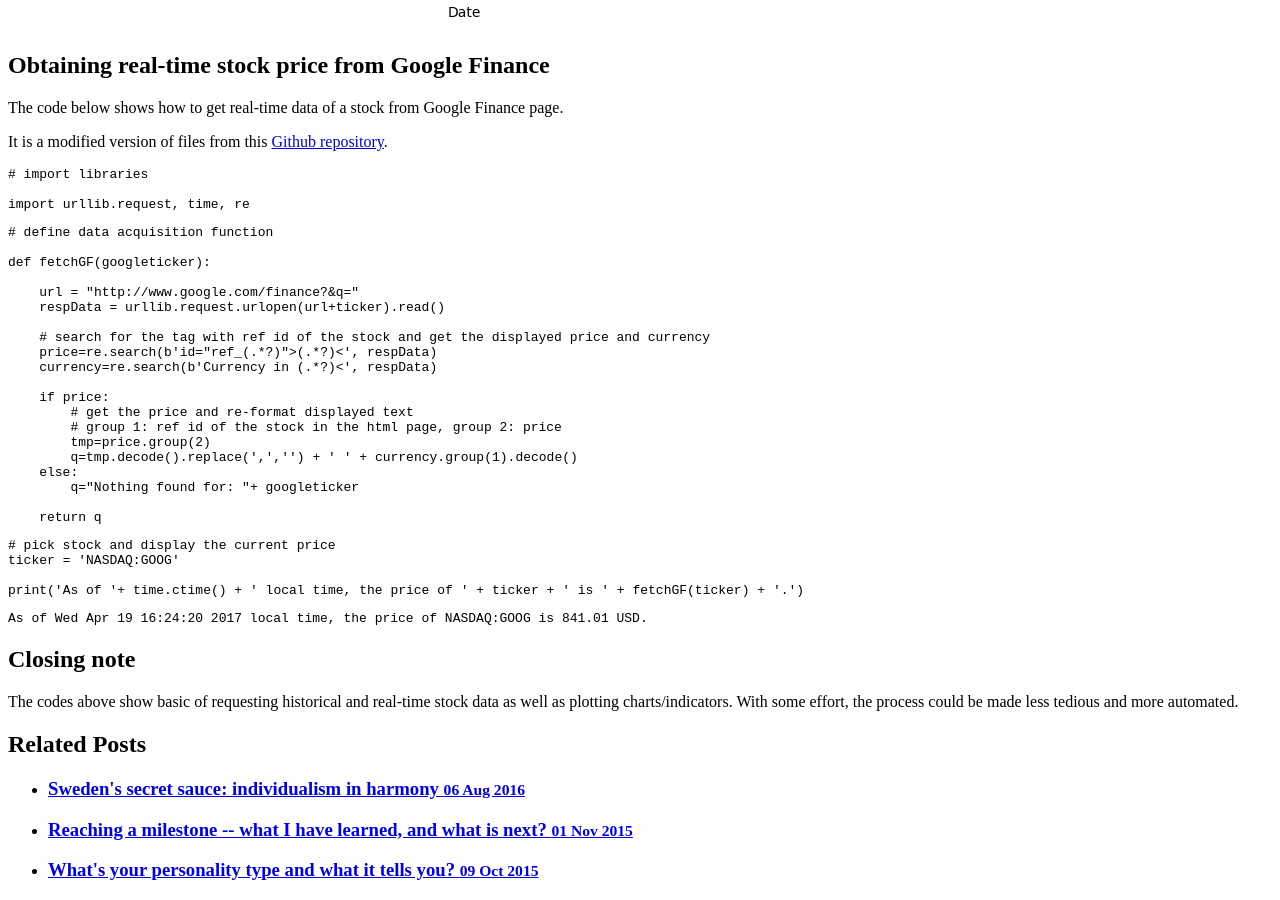
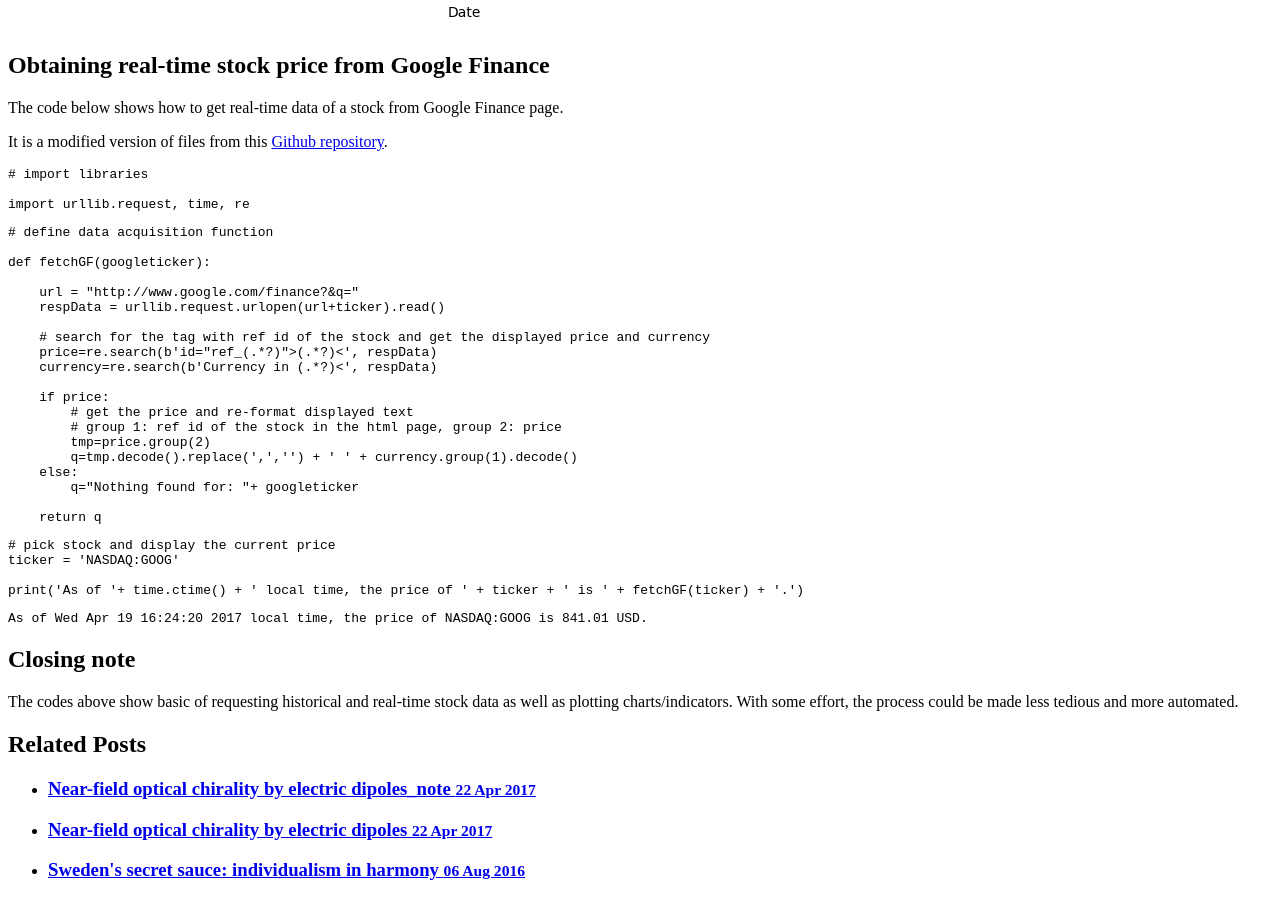
Before and after one commit to clumdee/clumdee.github.io_hyde, a Jekyll site: the page built from codes/_posts/2017-04-19-basic-stock-analysis.md, in a window 1280 px wide and 900 px high, scrolled down 2292 px. Built offline with Jekyll 4.4.1, drawn with Linux system fonts in a browser that asks for light colours; some of the changed lines change nothing that is shown.

Commit message:
Add nearfield chirality code
Add MathJax script in post-layout, add posts

````diff
--- a/_layouts/post.html
+++ b/_layouts/post.html
@@ -1,6 +1,8 @@
 ---
 layout: default
 ---
+
+<script type="text/javascript" src="http://cdn.mathjax.org/mathjax/latest/MathJax.js?config=TeX-AMS-MML_HTMLorMML"></script>
 
 <div class="post">
   <h1 class="post-title">{{ page.title }}</h1>
--- /dev/null
+++ b/codes/_posts/2017-04-22-nearfield-optical-chirality.md
@@ -0,0 +1,159 @@
+---
+layout: post
+title: "Near-field optical chirality by electric dipoles"
+date: 2017-04-22
+categories: code_python
+---
+
+
+## Near-field optical chirality
+
+Optical chirality comes in forms of circular polarizations: left-handed or right-handed. Achiral light i.e. linearly polarized light can gain optical chirality through interacting with chiral media such as chiral molecules. The effect can be observed with techniques such as [circular dichroism spectroscopy](https://en.wikipedia.org/wiki/Circular_dichroism)
+
+Although not being able to induce far-field chirality to light, a symmetric optical antenna can create localized field of optical chirality.
+
+## Calculating chiral near-field
+
+The following code calculates and plots 3-dimensional distribution of chiral optical near-field generated by two orthogonal electric dipoles when excited by an electromagnetic field.
+
+Two categories of the incident field can be used:
+* Linearly polarized
+* Elliptically polarized with \\(E_y\\) has 90deg phase lag with respect to \\(E_x\\).
+
+In both cases, the relative magnitude of \\(E_x\\) and \\(E_y\\) can be adjusted by changing the angle *\\(\psi\\) (psi)*, with respect to the x-axis *i.e.* \\(E_x\sim\cos(\psi)\\) and \\(E_y\sim\sin(\psi)\\).
+
+The code was developed based on two articles: [M. Schaferling, OptEx 2012](https://www.osapublishing.org/oe/abstract.cfm?uri=oe-20-24-26326) and [T. J. Davis, PhyRevB 2013](https://journals.aps.org/prb/abstract/10.1103/PhysRevB.87.085405).
+
+
+### Import libraries
+The *chital_local* function is home-written and is provided [here]({{ page.url }}_note).
+```python
+%matplotlib notebook
+
+import numpy as np
+from mpl_toolkits.mplot3d import Axes3D
+import matplotlib.pyplot as plt
+```
+
+
+```python
+# import an external function to calculate local chiral field
+# the function excludes intrinsic chiral field from the incident field
+from chiral_local import chiral_local
+```
+
+### Set parameters for the incident electromagnetic field
+The necessary parameters are passed to the calculation as ***incWave***.
+
+
+```python
+# define the incident electric field's parameters
+
+freq = 500e12              # set the frequency of the incident field e.g. 500 THz (600nm wavelength)
+omega = 2*np.pi*freq
+c = 3e8                    # speed of light in m/s
+k = omega/c                # (+ or -)? ANS: + because the direction is accounted for when do k <cross> E
+psiDeg = -45               # set psiDeg=45 to have |E_x|=|E_y|, changing the sign (+ or -) also results in changing the handedness when using an elliptical incident field
+psi = psiDeg/180*np.pi
+
+incWave=[k, psi]
+```
+
+### Define parameters for two electric dipoles
+\\(p_x\\) and \\(p_y\\) are the strength, \\(A_x\\) and \\(A_y\\) are constants that depend on the plasma frequency, \\(\omega_{res,x}\\) and \\(\omega_{res,y}\\) are the resonance frequencies, and \\(\Gamma_x\\) and \\(\Gamma_y\\) are the loss terms of the dipoles. For more details, please find the notions in [T. J. Davis, PhyRevB 2013](https://journals.aps.org/prb/abstract/10.1103/PhysRevB.87.085405).
+
+For simplicity, the y-dipole is set to zero in this example. The resulting plot resembles what shown in Figure 2 of [T. J. Davis, PhyRevB 2013](https://journals.aps.org/prb/abstract/10.1103/PhysRevB.87.085405).
+
+
+```python
+## define parameters
+
+# x-dipole
+p_x = 1
+A_x = 1
+omegaRes_x = omega
+Gamma_x = 0.5*omegaRes_x
+deltaOmega_x = omega - omegaRes_x
+beta_x = A_x*p_x**2/(deltaOmega_x**2 + Gamma_x**2/4)
+xDipole = [beta_x,Gamma_x,deltaOmega_x]
+
+# y-dipole
+p_y = 0
+A_y = 1*A_x
+omegaRes_y = omega
+Gamma_y = 0.1*omegaRes_y
+deltaOmega_y = omega - omegaRes_y
+beta_y = A_y*p_y**2/(deltaOmega_y**2 + Gamma_y**2/4)
+yDipole = [beta_y,Gamma_y,deltaOmega_y]
+
+```
+
+### Set plot volume
+
+```python
+## set plot volume
+
+[xlim, ylim, zlim] = [2, 2, 2]
+[nx, ny, nz] = [41, 41, 41]
+
+x,y,z = np.meshgrid(np.linspace(-xlim,xlim,nx), np.linspace(-ylim,ylim,ny), np.linspace(-zlim,zlim,nz))
+x = x.flatten()
+y = y.flatten()
+z = z.flatten()
+
+r = np.sqrt(x**2 + y**2 + z**2)
+
+# define position in a spherical coordinate (r, tetha, phi)
+position=[r, np.arcsin(z/r), np.arctan2(y,x)]
+```
+
+
+### Calculate localized optical chiral field, make sure to select the correct mode!
+
+```python
+# perform calculation
+
+c_local = np.zeros_like(position[0])
+mode = 'linear'
+
+for i in range(position[0].size):
+    pos = [position[0][i],position[1][i],position[2][i]]
+    c_local[i] = chiral_local(incWave, xDipole, yDipole, pos, mode)
+```
+
+
+### 3D interactive plot in ipython/Jupyter notebook
+
+```python
+# plot
+
+scale=omega
+colorLim = 5/omega
+
+fig = plt.figure(figsize=(12,8))
+ax = fig.add_subplot(111, projection='3d')
+s_set = 150*np.log10((np.abs(c_local*omega)))    # scale the size of scatter points to improve visibility, note the log scale
+p = ax.scatter(x, y, z, c=c_local, edgecolor=(0,0,0,0), s=s_set, cmap='jet', vmin=-colorLim, vmax=colorLim, depthshade=False)
+fig.colorbar(p).set_label('chiral-nearfield', fontsize=15)
+
+# axis labels
+title_set = ('Near field optical chirality (c-field): ' + str(c_local.size) + ' data points')
+ax.set_title(title_set, fontsize = 14)
+ax.set_xlabel('x position', fontsize=10)
+ax.set_ylabel('y position', fontsize=10)
+ax.set_zlabel('z position', fontsize=10)
+ax.tick_params(labelsize=10)
+
+# axis limits
+boxlim = 1.5
+ax.set_xlim([-boxlim,boxlim])
+ax.set_ylim([-boxlim,boxlim])
+ax.set_zlim([-boxlim,boxlim])
+
+# set initial viewing angles in degree
+ax.view_init(elev=45, azim=45)
+
+```
+
+
+![png]({{ site.url }}/pics/nearfield-chirality.png)
--- /dev/null
+++ b/codes/_posts/2017-04-22-nearfield-optical-chirality_note.md
@@ -0,0 +1,52 @@
+---
+layout: post
+title: "Near-field optical chirality by electric dipoles_note"
+date: 2017-04-22
+categories: code_python_note
+---
+
+
+## *chiral_local* function
+
+```python
+import numpy as np
+
+def chiral_local(incWave, xDipole, yDipole, position, mode='linear'):
+
+    assert (mode=='linear') or (mode=='elliptical'), 'The mode is not correctly specified. Only "linear" or "elliptical" is allowed.'
+
+    # Elin ~ cos(psi)<x> + sin(psi)<y>, k ~ <z>
+    if mode is 'linear':
+        # c of conjugate(E_xdipole) <dot> (B_inc,linear)
+        c_ExBlin = xDipole[0]*xDipole[1]/2/position[0]**3*np.cos(incWave[1])*(3*np.cos(position[1])**2*np.cos(position[2])*np.sin(incWave[1]-position[2]) - np.sin(incWave[1]))
+
+        # c of (B_xdipole) <dot> conjugate(E_inc,linear)
+        c_BxElin = xDipole[0]*incWave[0]*xDipole[2]/2/position[0]**2*np.sin(position[1])*np.sin(2*incWave[1])
+
+        # c of conjugate(E_ydipole) <dot> (B_inc,linear)
+        c_EyBlin = yDipole[0]*yDipole[1]/2/position[0]**3*np.sin(incWave[1])*(3*np.cos(position[1])**2*np.sin(position[2])*np.sin(incWave[1]-position[2]) + np.cos(incWave[1]))
+
+        # c of (B_ydipole) <dot> conjugate(E_inc,linear)
+        c_ByElin = -yDipole[0]*incWave[0]*yDipole[2]/2/position[0]**2*np.sin(position[1])*np.sin(2*incWave[1])
+
+        return (c_ExBlin + c_BxElin) + (c_EyBlin + c_ByElin)
+
+    # Einc ~ cos(psi)<x> + i*sin(psi)<y>, k ~ <z>,
+    else:
+        # c of conjugate(E_xdipole) <dot> (B_inc,cir)
+        c_ExBcir = xDipole[0]/position[0]**3*np.cos(incWave[1])*(xDipole[2]*np.sin(incWave[1])*(3*np.cos(position[1])**2*np.cos(position[2])**2 - 1) - 3/4*xDipole[1]*np.cos(position[1])**2*np.sin(2*position[2])*np.cos(incWave[1]))
+
+        # c of (B_xdipole) <dot> conjugate(E_inc,cir)
+        c_BxEcir = -xDipole[0]*incWave[0]/4/position[0]**2*xDipole[1]*np.sin(position[1])*np.sin(2*incWave[1])
+
+        # c of conjugate(E_ydipole) <dot> (B_inc,cir)
+        c_EyBcir = yDipole[0]/position[0]**3*np.sin(incWave[1])*(yDipole[2]*np.cos(incWave[1])*(3*np.cos(position[1])**2*np.sin(position[2])**2 - 1) + 3/4*yDipole[1]*np.cos(position[1])**2*np.sin(2*position[2])*np.sin(incWave[1]))
+
+        # c of (B_ydipole) <dot> conjugate(E_inc,cir)
+        c_ByEcir = -yDipole[0]*incWave[0]/4/position[0]**2*yDipole[1]*np.sin(position[1])*np.sin(2*incWave[1])
+
+        # c of conjugate(E_inc,cir) <dot> (B_inc,cir)
+        c_EcirBcir = -np.sin(2*incWave[1]) # = -/+1 for psi = +/-45deg (perfec E_inc,cir)
+
+        return (c_ExBcir + c_BxEcir) + (c_EyBcir + c_ByEcir) #+ c_EcirBcir
+```
````
Also changed, not shown: pics/nearfield-chirality.png (added).
